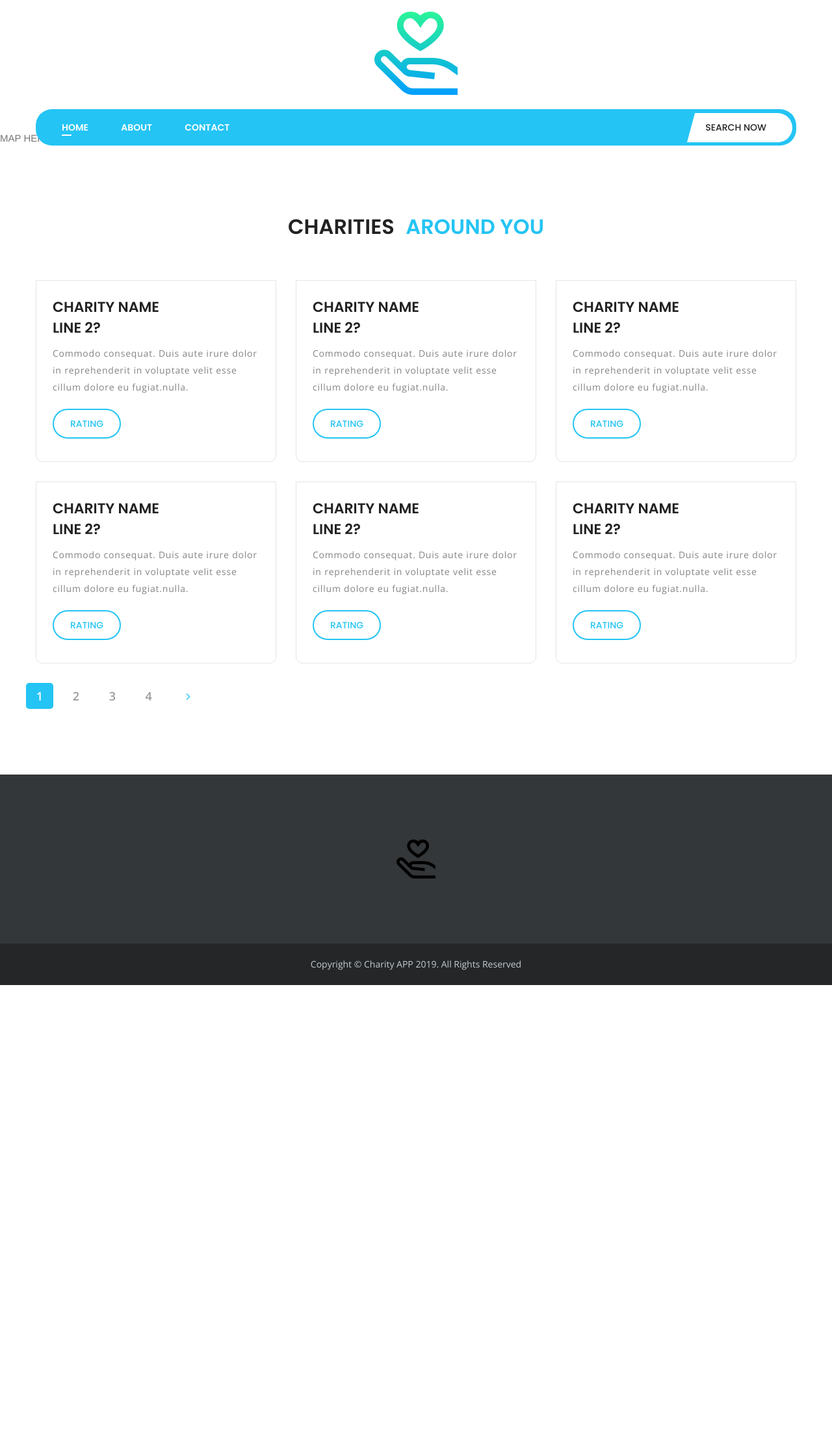
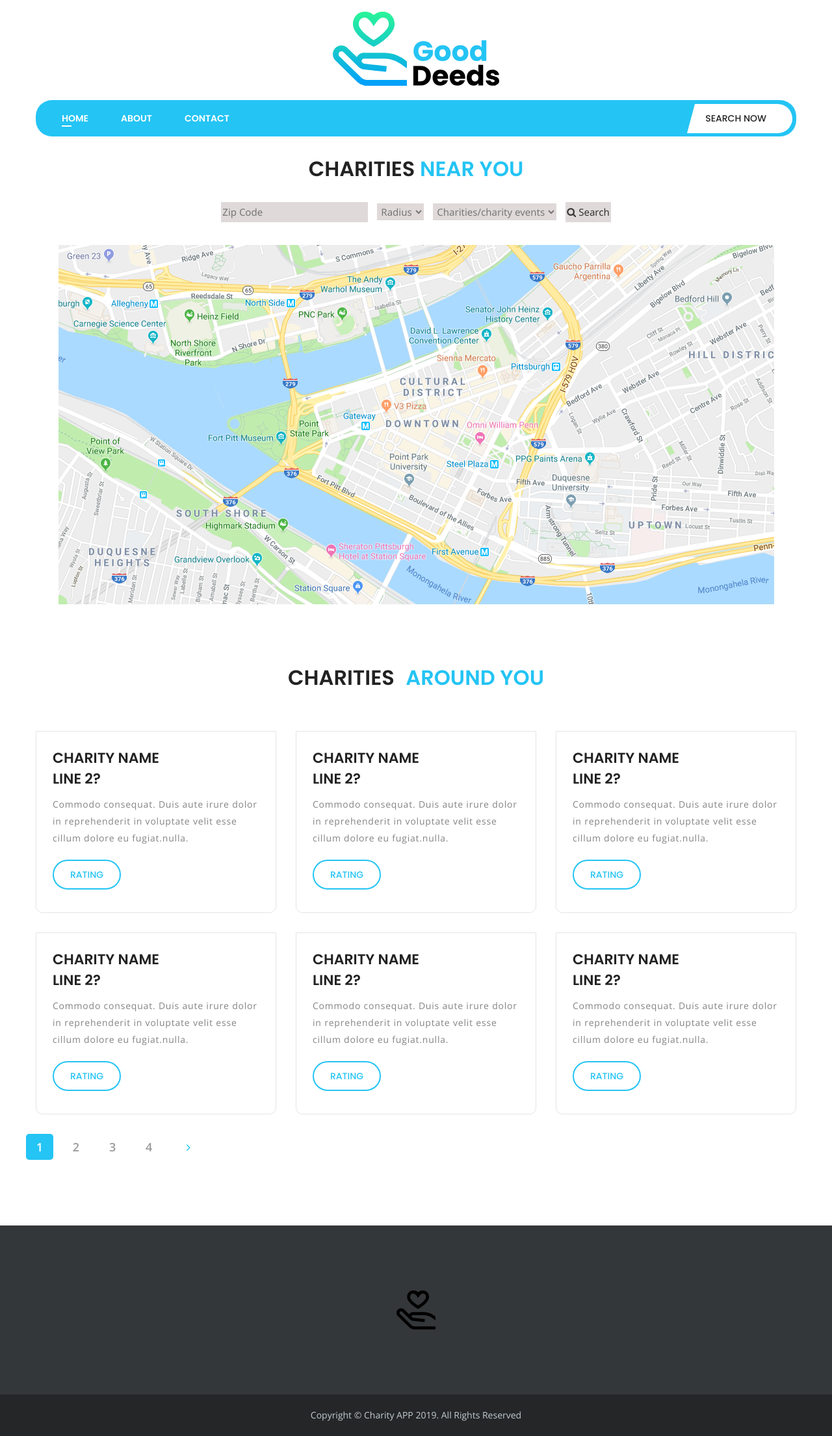
Before and after one commit to Mpohlman17/GoodDeeds, a web app: file public/search.html in a window 1280 px wide. Shown: the whole page at 65% size. Before the commit the page ends 1516 px from the top, so only its background shows below. Run offline with its HTML, style and script files only (its server is not run), Linux system fonts and the light colour scheme; some libraries are stand-ins or nearby versions.

Commit message:
new logo, added search form to search.html

```diff
--- a/login-page/public/index.html
+++ b/login-page/public/index.html
@@ -20,7 +20,7 @@
       work correctly both with client-side routing and a non-root public URL.
       Learn how to configure a non-root public URL by running `npm run build`.
     -->
-  <title>Good Deeds</title>
+  <title>Login-Signup</title>
 </head>
 
 <body>
--- a/login-page/src/components/LoginPage/LoginPage.js
+++ b/login-page/src/components/LoginPage/LoginPage.js
@@ -1,6 +1,6 @@
 import React, { Component } from 'react'
 import Form from '../Form/Form'
-import logo from './logo.png'
+import logo from './gooddeedslogo.svg'
 
 class LoginPage extends Component {
   render () {
--- /dev/null
+++ b/public/css/search.css
@@ -0,0 +1,19 @@
+* {
+    box-sizing: border-box;
+}
+
+.discover__list {
+    overflow: hidden;
+}
+
+.discover__form {
+    padding: 2rem;
+    margin-bottom: 1.5rem;
+}
+
+input, select, .btn-default {
+    margin: 0 5px;
+    font-family: 'Segoe UI', Tahoma, Geneva, Verdana, sans-serif;
+    padding: 2px;
+    background-color: rgb(224, 217, 217);
+}
--- a/public/css/userpage.css
+++ b/public/css/userpage.css
@@ -19,7 +19,7 @@
 	border-bottom: 1px dotted #fff;
 }
 
-#map-placeholder {
+#map {
     margin: 0 auto;
     text-align: center;
 }
--- a/public/eventSearch.html
+++ b/public/eventSearch.html
@@ -33,7 +33,7 @@
                     <div class="col-md-12 text-center">
                         <div class="main-logo">
                             <figure>
-                                <a href="index.html"><img src="images/logo.png" alt=""></a>
+                                <a href="index.html"><img src="images/gooddeedslogo.svg" alt=""></a>
                             </figure>
                         </div>
                     </div>
--- a/public/search.html
+++ b/public/search.html
@@ -1,5 +1,6 @@
 <!DOCTYPE html>
 <html>
+
 <head>
     <meta charset="utf-8">
     <title>Charity Search</title>
@@ -12,8 +13,14 @@
     <link rel="icon" href="images/favicon.ico" type="image/x-icon">
     <!-- Responsive -->
     <meta http-equiv="X-UA-Compatible" content="IE=edge">
-<meta name="viewport" content="width=device-width, initial-scale=1.0, maximum-scale=1.0, user-scalable=0">
+    <meta name="viewport"
+        content="width=device-width, initial-scale=1.0, maximum-scale=1.0, user-scalable=0">
     <link href="css/responsive.css" rel="stylesheet">
+    <link href="css/userpage.css" rel="stylesheet">
+    <link href="css/search.css" rel="stylesheet">
+
+
+
     <!--[if lt IE 9]><script src="https://cdnjs.cloudflare.com/ajax/libs/html5shiv/3.7.3/html5shiv.js"></script><![endif]-->
     <!--[if lt IE 9]><script src="js/respond.js"></script><![endif]-->
 </head>
@@ -35,7 +42,7 @@
                     <div class="col-md-12 text-center">
                         <div class="main-logo">
                             <figure>
-                            <a href="index.html"><img src="images/logo.png" alt=""></a>
+                                <a href="index.html"><img src="images/gooddeedslogo.svg" alt=""></a>
                             </figure>
                         </div>
                     </div>
@@ -48,7 +55,8 @@
                         <nav class="main-menu">
                             <div class="navbar-header clearfix">
                                 <!-- Toggle Button -->
-                            <button type="button" class="navbar-toggle" data-toggle="collapse" data-target=".navbar-collapse">
+                                <button type="button" class="navbar-toggle" data-toggle="collapse"
+                                    data-target=".navbar-collapse">
                                     <span class="icon-bar"></span>
                                     <span class="icon-bar"></span>
                                     <span class="icon-bar"></span>
@@ -83,7 +91,8 @@
                         <nav class="main-menu">
                             <div class="navbar-header clearfix">
                                 <!-- Toggle Button -->
-                            <button type="button" class="navbar-toggle" data-toggle="collapse" data-target=".navbar-collapse">
+                                <button type="button" class="navbar-toggle" data-toggle="collapse"
+                                    data-target=".navbar-collapse">
                                     <span class="icon-bar"></span>
                                     <span class="icon-bar"></span>
                                     <span class="icon-bar"></span>
@@ -110,7 +119,48 @@
             <div class="explore__map-side">
                 <!-- map block -->
                 <div id="map" data-map-zoom="9">
-                <p>MAP HERE YOOOO</p>
+                    <br>
+                    <br>
+                    <div class="sec-title text-center">
+                        <h3>CHARITIES<span> near you</span></h3>
+                        <p></p>
+                    </div>
+
+                    <!-- search form             -->
+                    <form method="POST" class="discover__form" action="/search">
+                        <div class="row justify-content-md-center">
+                            <input class="discover__form-input" type="text" name="place_event"
+                                placeholder="Zip Code" id="place_event">
+                            <select class="discover__form-input js-example-basic-multiple"
+                                id="radius" name="radius">
+                                <option selected disabled>Radius</option>
+                                <option>5</option>
+                                <option>10</option>
+                                <option>15</option>
+                                <option>20</option>
+                                <option>25</option>
+                            </select>
+                            <select class="discover__form-input js-example-basic-multiple"
+                                id="certified" name="certified">
+                                <option selected disabled>Charities/charity events</option>
+                                <option>Local Charities</option>
+                                <option>Charity Events</option>
+                            </select>
+
+                            <button class="btn-default btn-default-red" type="submit">
+                                <i class="fa fa-search" aria-hidden="true"></i>
+                                Search
+                            </button>
+                            </input>
+                            <!--button type="submit" id="displayMap"></button-->
+                        </div>
+                    </form>
+
+
+
+
+
+                    <img src="images/background/sample_map.png" alt="map">
                 </div>
                 <!-- End map block -->
             </div>
@@ -129,8 +179,11 @@
                     <div class="image-column col-md-4 col-sm-6 col-xs-12">
                         <div class="image-holder">
                             <div class="image-content">
-                            <a href="#"><h5>Charity Name <br>line 2?</h5></a>
-                            <p>Commodo consequat. Duis aute irure dolor in reprehenderit in voluptate velit esse cillum dolore eu fugiat.nulla.</p>
+                                <a href="#">
+                                    <h5>Charity Name <br>line 2?</h5>
+                                </a>
+                                <p>Commodo consequat. Duis aute irure dolor in reprehenderit in
+                                    voluptate velit esse cillum dolore eu fugiat.nulla.</p>
                                 <div class="link-btn">
                                     <a href="#" class="btn-style-three">RATING</a>
                                 </div>
@@ -140,8 +193,11 @@
                     <div class="image-column col-md-4 col-sm-6 col-xs-12">
                         <div class="image-holder">
                             <div class="image-content">
-                            <a href="#"><h5>Charity Name <br>line 2?</h5></a>
-                            <p>Commodo consequat. Duis aute irure dolor in reprehenderit in voluptate velit esse cillum dolore eu fugiat.nulla.</p>
+                                <a href="#">
+                                    <h5>Charity Name <br>line 2?</h5>
+                                </a>
+                                <p>Commodo consequat. Duis aute irure dolor in reprehenderit in
+                                    voluptate velit esse cillum dolore eu fugiat.nulla.</p>
                                 <div class="link-btn">
                                     <a href="#" class="btn-style-three">RATING</a>
                                 </div>
@@ -151,8 +207,11 @@
                     <div class="image-column col-md-4 col-sm-6 col-xs-12">
                         <div class="image-holder">
                             <div class="image-content">
-                            <a href="#"><h5>Charity Name <br>line 2?</h5></a>
-                            <p>Commodo consequat. Duis aute irure dolor in reprehenderit in voluptate velit esse cillum dolore eu fugiat.nulla.</p>
+                                <a href="#">
+                                    <h5>Charity Name <br>line 2?</h5>
+                                </a>
+                                <p>Commodo consequat. Duis aute irure dolor in reprehenderit in
+                                    voluptate velit esse cillum dolore eu fugiat.nulla.</p>
                                 <div class="link-btn">
                                     <a href="#" class="btn-style-three">RATING</a>
                                 </div>
@@ -162,8 +221,11 @@
                     <div class="image-column col-md-4 col-sm-6 col-xs-12">
                         <div class="image-holder">
                             <div class="image-content">
-                            <a href="#"><h5>Charity Name <br>line 2?</h5></a>
-                            <p>Commodo consequat. Duis aute irure dolor in reprehenderit in voluptate velit esse cillum dolore eu fugiat.nulla.</p>
+                                <a href="#">
+                                    <h5>Charity Name <br>line 2?</h5>
+                                </a>
+                                <p>Commodo consequat. Duis aute irure dolor in reprehenderit in
+                                    voluptate velit esse cillum dolore eu fugiat.nulla.</p>
                                 <div class="link-btn">
                                     <a href="#" class="btn-style-three">RATING</a>
                                 </div>
@@ -173,8 +235,11 @@
                     <div class="image-column col-md-4 col-sm-6 col-xs-12">
                         <div class="image-holder">
                             <div class="image-content">
-                            <a href="#"><h5>Charity Name <br>line 2?</h5></a>
-                            <p>Commodo consequat. Duis aute irure dolor in reprehenderit in voluptate velit esse cillum dolore eu fugiat.nulla.</p>
+                                <a href="#">
+                                    <h5>Charity Name <br>line 2?</h5>
+                                </a>
+                                <p>Commodo consequat. Duis aute irure dolor in reprehenderit in
+                                    voluptate velit esse cillum dolore eu fugiat.nulla.</p>
                                 <div class="link-btn">
                                     <a href="#" class="btn-style-three">RATING</a>
                                 </div>
@@ -184,8 +249,11 @@
                     <div class="image-column col-md-4 col-sm-6 col-xs-12">
                         <div class="image-holder">
                             <div class="image-content">
-                            <a href="#"><h5>Charity Name <br>line 2?</h5></a>
-                            <p>Commodo consequat. Duis aute irure dolor in reprehenderit in voluptate velit esse cillum dolore eu fugiat.nulla.</p>
+                                <a href="#">
+                                    <h5>Charity Name <br>line 2?</h5>
+                                </a>
+                                <p>Commodo consequat. Duis aute irure dolor in reprehenderit in
+                                    voluptate velit esse cillum dolore eu fugiat.nulla.</p>
                                 <div class="link-btn">
                                     <a href="#" class="btn-style-three">RATING</a>
                                 </div>
@@ -198,7 +266,8 @@
                             <li><a href="#">2</a></li>
                             <li><a href="#">3</a></li>
                             <li><a href="#">4</a></li>
-                    <li><a class="next" href="#"><span class="fa fa-angle-right" aria-hidden="true"></span></a></li>
+                            <li><a class="next" href="#"><span class="fa fa-angle-right"
+                                        aria-hidden="true"></span></a></li>
                         </ul>
                     </div>
                 </div>
@@ -221,7 +290,8 @@
             <!--Footer Bottom-->
             <div class="footer-bottom">
                 <div class="container">
-                <div class="copyright-text text-center">Copyright &copy; Charity APP 2019. All Rights Reserved</div>
+                    <div class="copyright-text text-center">Copyright &copy; Charity APP 2019. All
+                        Rights Reserved</div>
                 </div>
             </div>
         </footer>
@@ -232,7 +302,8 @@
     <!--End pagewrapper-->
 
     <!--Scroll to top-->
-<div class="scroll-to-top scroll-to-target" data-target=".main-header"><span class="icon fa fa-long-arrow-up"></span></div>
+    <div class="scroll-to-top scroll-to-target" data-target=".main-header"><span
+            class="icon fa fa-long-arrow-up"></span></div>
 
 
     <script src="js/jquery.js"></script>
@@ -243,4 +314,5 @@
     <script type="text/javascript" src="js/jquery-ui.min.js"></script>
     <script src="js/script.js"></script>
 </body>
+
 </html>
--- a/public/user.html
+++ b/public/user.html
@@ -39,7 +39,7 @@
                     <div class="col-md-12 text-center">
                         <div class="main-logo">
                             <figure>
-                                <a href="index.html"><img src="images/logo.png" alt=""></a>
+                                <a href="index.html"><img src="images/gooddeedslogo.svg" alt=""></a>
                             </figure>
                         </div>
                     </div>
@@ -120,9 +120,7 @@
                         <h3>USERNAME'S<span> page</span></h3>
                         <p></p>
                     </div>
-                    <div id="map-placeholder">
-                        <img src="images/background/sample_map.png" alt="map placeholder">
-                    </div>
+                    <img src="images/background/sample_map.png" alt="map">
                 </div>
                 <!-- End map block -->
             </div>
```
Also changed, not shown: login-page/src/components/CSS/formstyle.css (+5 -3 lines), public/home.html (+6 -5 lines), login-page/src/components/LoginPage/gooddeedslogo.svg (added), public/images/gooddeedslogo.svg (added). Lines whose indentation alone changed are shown as unchanged.
